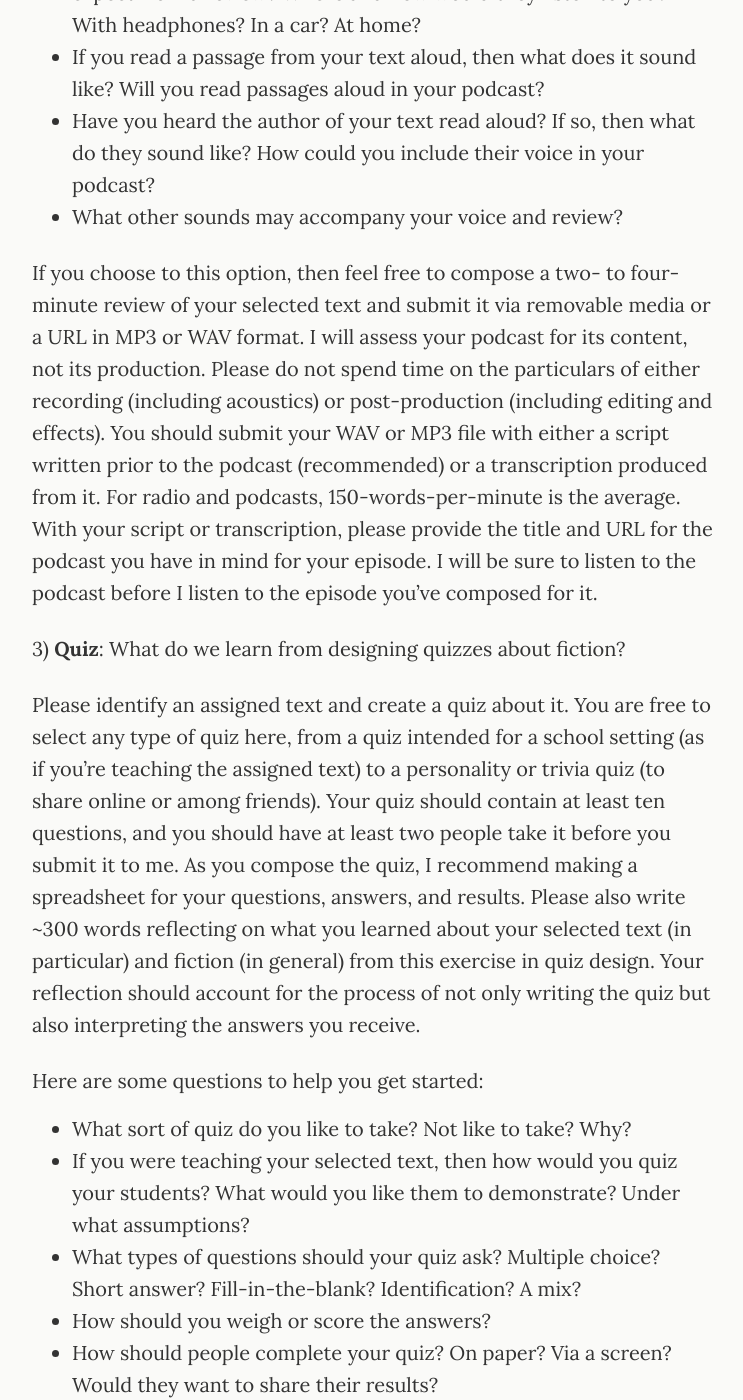
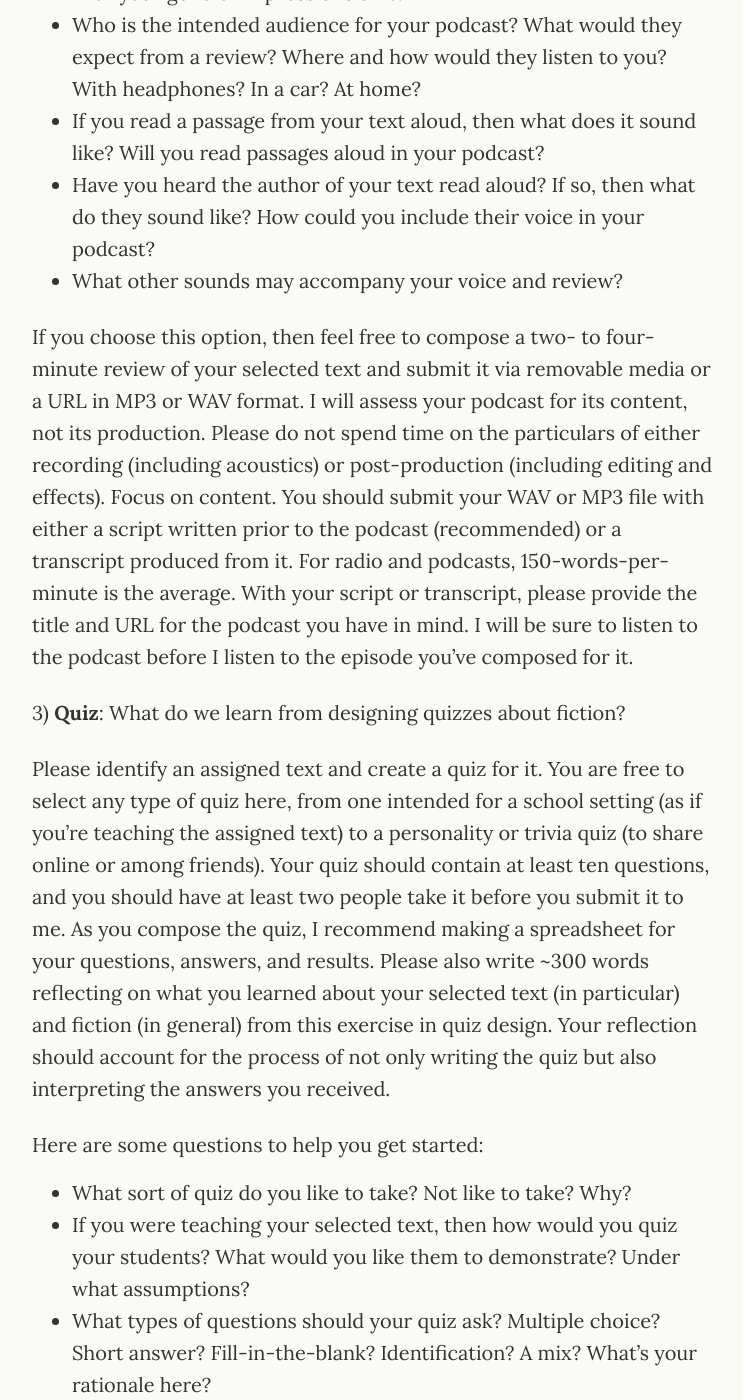
Before and after one commit to jentery/429c, a Jekyll site: the page built from _pages/creativity.md, in a window 1280 px wide and 1400 px high, scrolled down 2490 px. Shown: the whole window, without its empty margins (266-1009 px from the left). Built offline with Jekyll 4.4.1, drawn with Linux system fonts in a browser that asks for light colours; some of the changed text lies outside the part shown.

Commit message:
Update creativity.md

```diff
--- a/_pages/creativity.md
+++ b/_pages/creativity.md
@@ -24,18 +25,19 @@ Here are some questions to help you get started:
 * Does the writing tend to "record" or "capture" what happened, or does it project its own world?
 * When does the text make you laugh? Why?
 * When does the text make you cry? Why?
+* When does the text bore you? Why?
 * When can't you put the text down? When do you put it down? Why?
-* What subject positions and perspectives are represented?
+* What subject positions and perspectives are represented by the text?
 * How is the text narrated?
 * How does it sound when you read it aloud?
 * With which assigned text do you most identify? Least identify? To what degree is identification tied to mimicry?
 * How can you mimic the writing sincerely, without irony or parody?
 
-If you choose this option, then feel free to write a short, creative piece of mimicry based on your own, recent experiences, together with a reflection on what you learned from the process. Of course, the reflection may be informal, written in the first person, and steeped in your own perceptions of the writing experience and your own relation to the selected text. However, it should be precise and anchored in detail, and it should demonstrate some self-awareness of the decisions you made and their effects. The style of a compelling act of mimicry should be difficult to discern from the style of the original text, but the content should based in your everyday life. If you are working with a graphic novel, then you are more than welcome to illustrate a page or two instead of writing ~500 words.
+If you choose this option, then feel free to write a short, creative piece of mimicry based on your own, recent experiences, together with a reflection on what you learned from the process. Of course, the reflection may be informal, written in the first person, and steeped in your own perceptions of the writing experience and your own relation to the selected text. However, it should be precise and anchored in detail, and it should demonstrate some self-awareness of the decisions you made and their effects. The style of a compelling act of mimicry should be difficult to discern from the style of the original text, but the content should based in (or represent) your everyday life. If you are working with a graphic novel, then you are more than welcome to illustrate a page or two instead of writing ~500 words.
 
 2) **Podcast**: What do we learn from talking about texts with an audience?
 
-Please identify an assigned text and create a three- to four-minute podcast episode that reviews the text for a specific audience. The episode should be composed with a particular podcast (that already exists) in mind, and you should identify the podcast and provide its URL in writing. The podcast should be accompanied by a script or transcription consisting of at least 450 words.
+Please identify an assigned text and create a three- to four-minute podcast episode that reviews the text for a specific audience. The episode should be composed with a particular podcast (that already exists) in mind, and you should identify the podcast and provide its URL in writing. The podcast should be accompanied by a script or transcript consisting of at least 450 words.
 
 Here are some questions to help you get started:
 
@@ -49,22 +51,23 @@ Here are some questions to help you get started:
 * Have you heard the author of your text read aloud? If so, then what do they sound like? How could you include their voice in your podcast?
 * What other sounds may accompany your voice and review?
 
-If you choose to this option, then feel free to compose a two- to four-minute review of your selected text and submit it via removable media or a URL in MP3 or WAV format. I will assess your podcast for its content, not its production. Please do not spend time on the particulars of either recording (including acoustics) or post-production (including editing and effects). You should submit your WAV or MP3 file with either a script written prior to the podcast (recommended) or a transcription produced from it. For radio and podcasts, 150-words-per-minute is the average. With your script or transcription, please provide the title and URL for the podcast you have in mind for your episode. I will be sure to listen to the podcast before I listen to the episode you've composed for it.
+If you choose this option, then feel free to compose a two- to four-minute review of your selected text and submit it via removable media or a URL in MP3 or WAV format. I will assess your podcast for its content, not its production. Please do not spend time on the particulars of either recording (including acoustics) or post-production (including editing and effects). Focus on content. You should submit your WAV or MP3 file with either a script written prior to the podcast (recommended) or a transcript produced from it. For radio and podcasts, 150-words-per-minute is the average. With your script or transcript, please provide the title and URL for the podcast you have in mind. I will be sure to listen to the podcast before I listen to the episode you've composed for it.
 
 3) **Quiz**: What do we learn from designing quizzes about fiction?
 
-Please identify an assigned text and create a quiz about it. You are free to select any type of quiz here, from a quiz intended for a school setting (as if you're teaching the assigned text) to a personality or trivia quiz (to share online or among friends). Your quiz should contain at least ten questions, and you should have at least two people take it before you submit it to me. As you compose the quiz, I recommend making a spreadsheet for your questions, answers, and results. Please also write ~300 words reflecting on what you learned about your selected text (in particular) and fiction (in general) from this exercise in quiz design. Your reflection should account for the process of not only writing the quiz but also interpreting the answers you receive.
+Please identify an assigned text and create a quiz for it. You are free to select any type of quiz here, from one intended for a school setting (as if you're teaching the assigned text) to a personality or trivia quiz (to share online or among friends). Your quiz should contain at least ten questions, and you should have at least two people take it before you submit it to me. As you compose the quiz, I recommend making a spreadsheet for your questions, answers, and results. Please also write ~300 words reflecting on what you learned about your selected text (in particular) and fiction (in general) from this exercise in quiz design. Your reflection should account for the process of not only writing the quiz but also interpreting the answers you received.
 
 Here are some questions to help you get started:
 
 * What sort of quiz do you like to take? Not like to take? Why?
 * If you were teaching your selected text, then how would you quiz your students? What would you like them to demonstrate? Under what assumptions?
-* What types of questions should your quiz ask? Multiple choice? Short answer? Fill-in-the-blank? Identification? A mix?
-* How should you weigh or score the answers?
+* What types of questions should your quiz ask? Multiple choice? Short answer? Fill-in-the-blank? Identification? A mix? What's your rationale here?
+* How should you weigh and score the answers?
 * How should people complete your quiz? On paper? Via a screen? Would they want to share their results?
 * Who is your intended audience? Students? Fans? Scholars?
-* What is the aim of your quiz? Fun? Education? Trivia? In literary studies, how do we draw the boundaries between fandom and scholarship? * What kind of quiz seems appropriate for your selected text? How should you turn material from the text into material for a quiz?
+* What is the aim of your quiz? Fun? Education? Trivia? In literary studies, how do we draw the boundaries between fandom and scholarship?
+* What kind of quiz seems appropriate for your selected text? How should you turn material from the text into material for a quiz? For instance, how do characters become personalities or passages become trivia? How does "what you read" become "what you should know"?
 * What is the relationship between quizzes and games? How do both intersect with fiction?
 * How might you experiment with the quiz as a form? How might the author of your selected text design a quiz?
 
-If you choose this option, then free to design a quiz with at least ten questions, together with a reflection consisting of ~300 words. You can design the quiz on paper or with software. Either way, I will take the quiz while assessing it and your reflection. Just make sure I can access the correct answers in some fashion. Of course, the reflection may be informal, written in the first person, and steeped in your own perceptions of the design experience and your own relation to the selected text. However, the reflection should still be precise and anchored in detail, and it should demonstrate some self-awareness of the decisions you made and their effects.
+If you choose this option, then feel free to design a quiz with at least ten questions, together with a reflection consisting of ~300 words. You can design the quiz on paper or with software. Either way, I will take the quiz while assessing it and your reflection. Just make sure I can access the correct answers in some fashion. Of course, the reflection may be informal, written in the first person, and steeped in your own perceptions of the design experience and your own relation to the selected text. However, the reflection should still be precise and anchored in detail, and it should demonstrate some self-awareness of the decisions you made and their effects.
```
Also changed, not shown: other parts of _pages/creativity.md (+3 -2 lines).
